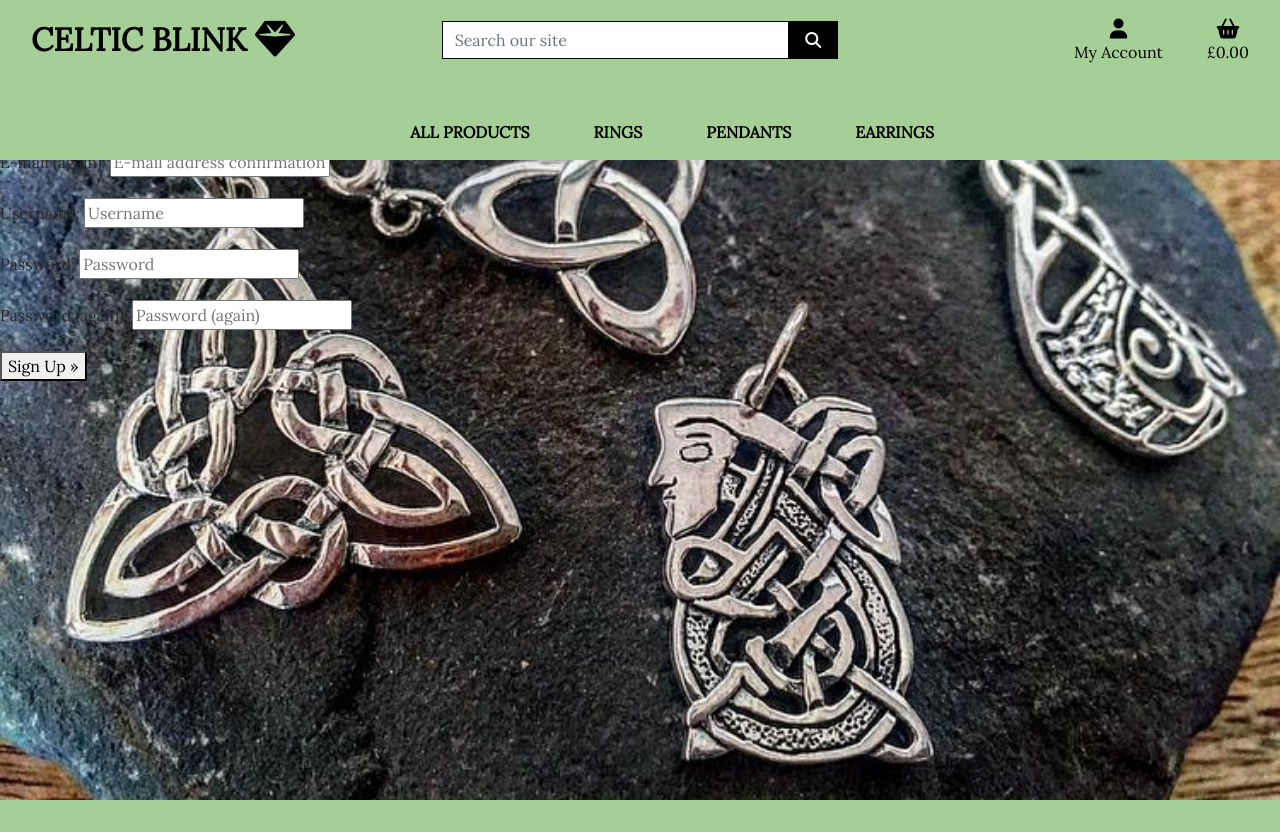
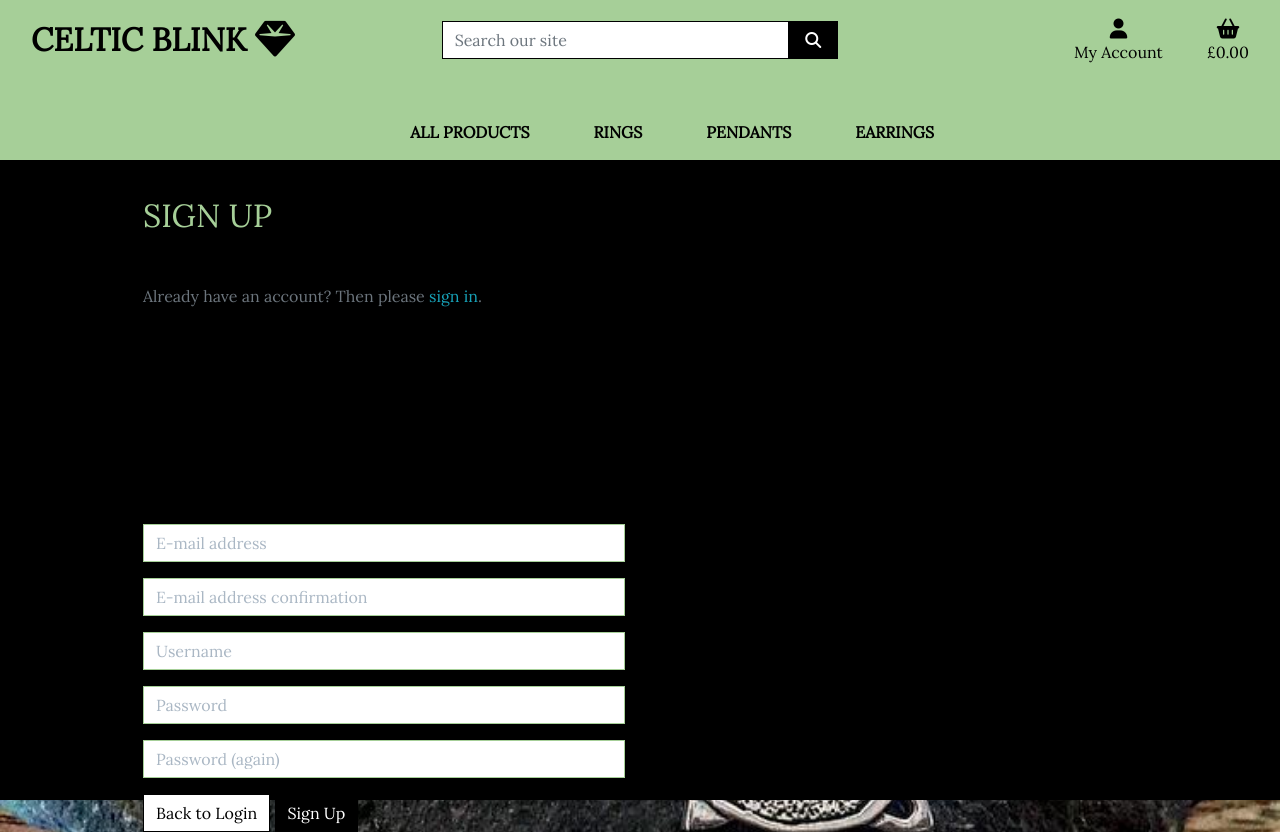
Before and after one commit to komfiGolabi/celtic-blink, a Django app: page /accounts/signup/ in a window 1280 px wide. Before the commit the page ends 800 px from the top, so only its background shows below. Run offline with Django 3.2, Linux system fonts and the light colour scheme; tables that the repository leaves empty hold one stand-in row (values such as "Sample post"); some libraries are stand-ins or nearby versions.

Commit message:
fixed all the allauth templates and worked o the profile styling

```diff
--- a/home/templates/home/index.html
+++ b/home/templates/home/index.html
@@ -11,9 +11,10 @@
 
 {% block content %}
     <div class="container h-100">
-        <!--<div  class="main-image img-fluid d-block w-100">
+     <!--<div  class="main-image img-fluid d-block w-100 no-repeat center center fixed">
             <img src="media/image-homepage.jpg" alt= "jewellery displayed on the stone">
         </div> -->
+
         <div class="row h-100">
             <div class="col-4 col-md-8 my-auto">
                 <h1 class="display-4 logo-font home-intro" id="overlay">
@@ -26,5 +27,6 @@
                 </div>
             </div>
         </div>
+
     </div>
 {% endblock %}
--- a/profiles/templates/profiles/profile.html
+++ b/profiles/templates/profiles/profile.html
@@ -23,4 +23,5 @@
                 <hr>
             </div>
         </div>
+        {{ profile }}
 {% endblock %}
--- a/static/css/base.css
+++ b/static/css/base.css
@@ -5,10 +5,14 @@ html {
 body {
     background: url('/media/image-homepage.jpg') no-repeat center center fixed;
     background-size: cover;
-    height: calc(100vh - 164px);
-    color:#2B2B2B;
+    min-height: 100vh;
+    /*height: calc(100vh - 164px);*/
+    color: #2B2B2B;
     font-family: 'Lora';
 
+}
+.signup{
+    padding-top:200px;
 }
 
 #topnav{
@@ -121,7 +125,7 @@ a.category-badge > span.badge:hover {
     background: #212529 !important;
     color: #fff !important;
 }
-/*------------------------Main image----------------------
+/*-----------------------Main image----------------------
 
 .main-image {
     height:auto;
@@ -236,6 +240,65 @@ a.category-badge > span.badge:hover {
   }
 }
 
+/* Allauth form formatting */
+
+.allauth-form-inner-content p {
+    margin-top: 1.5rem; /* mt-4 */
+    color: #6c757d; /* text-secondary */
+}
+
+.allauth-form-inner-content input {
+    border-color:#A6CF98;
+    border-radius: 0;
+}
+
+.allauth-form-inner-content label:not([for='id_remember']) {
+    display: none;
+}
+
+.allauth-form-inner-content input::placeholder {
+    color: #aab7c4;
+}
+
+.allauth-form-inner-content button,
+.allauth-form-inner-content input[type='submit'] {
+	/* btn */
+	display: inline-block;
+    font-weight: 400;
+    color: #fff;
+    text-align: center;
+    vertical-align: middle;
+    -webkit-user-select: none;
+    -moz-user-select: none;
+    -ms-user-select: none;
+    user-select: none;
+    background-color: #000;
+    border: 1px solid #000;
+    padding: .375rem .75rem;
+    font-size: 1rem;
+    line-height: 1.5;
+    border-radius: 0;
+
+    /* standard bootstrap btn transitions */
+    transition: color .15s ease-in-out,background-color .15s ease-in-out,border-color .15s ease-in-out,box-shadow .15s ease-in-out;
+}
+
+.allauth-form-inner-content button:hover,
+.allauth-form-inner-content input[type='submit']:hover {
+	color: #A6CF98;
+    background-color:#7F7C82 ;
+    border-color: #222;
+}
+
+.allauth-form-inner-content a {
+	color: #17a2b8; /* text-info */
+}
+
+.form-check-label{
+    color: white;
+}
+
+
 /* fixed top navbar only on medium and up */
 @media (min-width: 992px) {
     .fixed-top-desktop-only {
--- a/templates/allauth/account/login.html
+++ b/templates/allauth/account/login.html
@@ -41,7 +41,7 @@ for a {{ site_name }} account and sign in below:{% endblocktrans %}</p>
   {% if redirect_field_value %}
   <input type="hidden" name="{{ redirect_field_name }}" value="{{ redirect_field_value }}" />
   {% endif %}
-  <a class="btn btn-outline-black rounded-0" href="{% url 'home' %}">Home</a>
+  <a class="btn shop-now-button rounded-0" href="{% url 'home' %}">Home</a>
   <button class="primaryAction" type="submit">{% trans "Sign In" %}</button>
   <p class="mt-2">
     <a class="button secondaryAction" href="{% url 'account_reset_password' %}">{% trans "Forgot Password?" %}</a>
--- a/templates/allauth/account/password_reset_done.html
+++ b/templates/allauth/account/password_reset_done.html
@@ -5,8 +5,10 @@
 
 {% block head_title %}{% trans "Password Reset" %}{% endblock %}
 
-{% block content %}
-    <h1>{% trans "Password Reset" %}</h1>
+{% block inner_content %}
+    <hr>
+    <h2 class="logo-font mb-4">{% trans "Password Reset" %}</h2>
+    <hr>
 
     {% if user.is_authenticated %}
     {% include "account/snippets/already_logged_in.html" %}
--- a/templates/allauth/account/password_reset_from_key_done.html
+++ b/templates/allauth/account/password_reset_from_key_done.html
@@ -3,7 +3,9 @@
 {% load i18n %}
 {% block head_title %}{% trans "Change Password" %}{% endblock %}
 
-{% block content %}
-    <h1>{% trans "Change Password" %}</h1>
+{% block inner_content %}
+    <hr>
+    <h2 class="logo-font mb-4">{% trans "Change Password" %}</h2>
+    <hr>
     <p>{% trans 'Your password is now changed.' %}</p>
 {% endblock %}
--- a/templates/allauth/account/signup.html
+++ b/templates/allauth/account/signup.html
@@ -4,18 +4,21 @@
 
 {% block head_title %}{% trans "Signup" %}{% endblock %}
 
-{% block content %}
-<h1>{% trans "Sign Up" %}</h1>
+{% block inner_content %}
+<hr>
+<h2 class="logo-font mb-4">{% trans "Sign Up" %}</h2>
+<hr>
 
 <p>{% blocktrans %}Already have an account? Then please <a href="{{ login_url }}">sign in</a>.{% endblocktrans %}</p>
 
 <form class="signup" id="signup_form" method="post" action="{% url 'account_signup' %}">
   {% csrf_token %}
-  {{ form.as_p }}
+  {{ form|crispy }}
   {% if redirect_field_value %}
   <input type="hidden" name="{{ redirect_field_name }}" value="{{ redirect_field_value }}" />
   {% endif %}
-  <button type="submit">{% trans "Sign Up" %} &raquo;</button>
+  <a class="btn btn-outline-black rounded-0" href="{% url 'account_login' %}">Back to Login</a>
+  <button type="submit">{% trans "Sign Up" %}</button>
 </form>
 
 {% endblock %}
--- a/templates/allauth/account/signup_closed.html
+++ b/templates/allauth/account/signup_closed.html
@@ -4,8 +4,10 @@
 
 {% block head_title %}{% trans "Sign Up Closed" %}{% endblock %}
 
-{% block content %}
-<h1>{% trans "Sign Up Closed" %}</h1>
+{% block inner_content %}
+<hr>
+<h2 class="logo-font mb-4">{% trans "Sign Up Closed" %}</h2>
+<hr>
 
 <p>{% trans "We are sorry, but the sign up is currently closed." %}</p>
 {% endblock %}
--- a/templates/allauth/account/verification_sent.html
+++ b/templates/allauth/account/verification_sent.html
@@ -4,8 +4,10 @@
 
 {% block head_title %}{% trans "Verify Your E-mail Address" %}{% endblock %}
 
-{% block content %}
-    <h1>{% trans "Verify Your E-mail Address" %}</h1>
+{% block inner_content %}
+    <hr>
+    <h2 class="logo-font mb-4">{% trans "Verify Your E-mail Address" %}</h2>
+    <hr>
 
     <p>{% blocktrans %}We have sent an e-mail to you for verification. Follow the link provided to finalize the signup process. Please contact us if you do not receive it within a few minutes.{% endblocktrans %}</p>
 
--- a/templates/allauth/account/verified_email_required.html
+++ b/templates/allauth/account/verified_email_required.html
@@ -4,8 +4,10 @@
 
 {% block head_title %}{% trans "Verify Your E-mail Address" %}{% endblock %}
 
-{% block content %}
-<h1>{% trans "Verify Your E-mail Address" %}</h1>
+{% block inner_content %}
+<hr>
+<h2 class="logo-font mb-4">{% trans "Verify Your E-mail Address" %}</h2>
+<hr>
 
 {% url 'account_email' as email_url %}
 
--- a/templates/base.html
+++ b/templates/base.html
@@ -83,7 +83,7 @@
                                 {% if request.user.is_superuser %}
                                     <a href="" class="dropdown-item">Product Management</a>
                                 {% endif %}
-                                <a href="" class="dropdown-item">My Profile</a>
+                                <a href="{% url 'profile' %}" class="dropdown-item">My Profile</a>
                                 <a href="{% url 'account_logout' %}" class="dropdown-item">Logout</a>
                             {% else %}
                                 <a href="{% url 'account_signup' %}" class="dropdown-item">Register</a>
```
Also changed, not shown: profiles/views.py (+7 -2 lines), templates/allauth/account/account_inactive.html (+5 -3 lines), templates/allauth/account/email.html (+7 -6 lines), templates/allauth/account/password_change.html (+6 -4 lines), templates/allauth/account/password_reset.html (+6 -3 lines), templates/allauth/account/password_reset_from_key.html (+6 -3 lines), templates/allauth/account/password_set.html (+5 -3 lines), profiles/models.py (line endings or trailing spaces).
